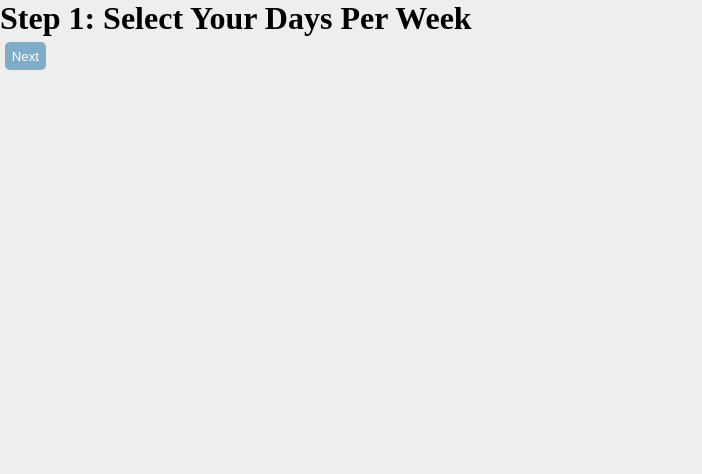
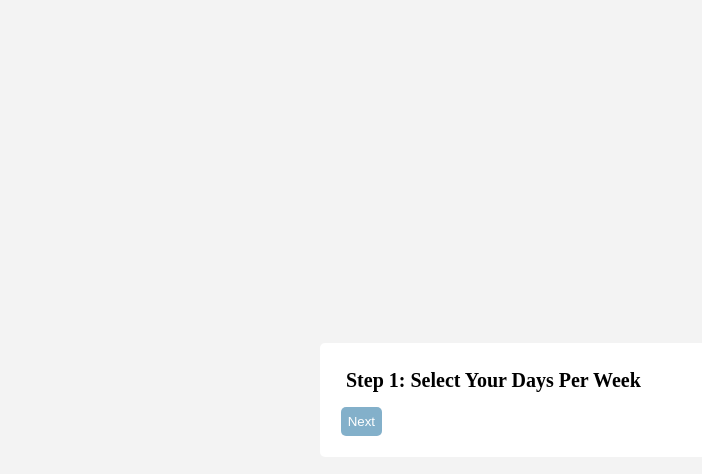
Before and after one commit to BozinovskiDaniel/Gym-Periodisation, a React (Create React App) app: page / in a window 1280 px wide. Shown: the top 474 px of the page, without its empty margins (0-702 px from the left). Built offline with nearby package versions, Linux system fonts and the light colour scheme.

Commit message:
separated sections

```diff
--- /dev/null
+++ b/src/components/Heading.js
@@ -0,0 +1,8 @@
+import React from "react";
+
+function Heading(props) {
+  const { text } = props;
+  return <h1 style={{ fontSize: "20px", padding: "10px" }}>{text}</h1>;
+}
+
+export default Heading;
--- a/src/components/steps/StepOne.js
+++ b/src/components/steps/StepOne.js
@@ -2,12 +2,14 @@ import React from "react";
 
 // Components
 import MoveButton from "../MoveButton";
+import Heading from "../Heading";
 
 function StepOne(props) {
   const { setCurrentSection } = props;
   return (
     <div className="Step-One">
-      <h1>Step 1: Select Your Days Per Week</h1>
+      <Heading text={"Step 1: Select Your Days Per Week"} />
+
       <MoveButton
         setCurrentSection={setCurrentSection}
         nextSection={2}
--- a/src/components/steps/StepThree.js
+++ b/src/components/steps/StepThree.js
@@ -2,12 +2,13 @@ import React from "react";
 
 // Components
 import MoveButton from "../MoveButton";
+import Heading from "../Heading";
 
 function StepThree(props) {
   const { setCurrentSection } = props;
   return (
     <div>
-      <h1>Step 3: Select Your Exercises</h1>
+      <Heading text={"Step 3: Select Your Exercises"} />
       <MoveButton
         setCurrentSection={setCurrentSection}
         nextSection={2}
--- a/src/components/steps/StepTwo.js
+++ b/src/components/steps/StepTwo.js
@@ -2,12 +2,13 @@ import React from "react";
 
 // Components
 import MoveButton from "../MoveButton";
+import Heading from "../Heading";
 
 function StepTwo(props) {
   const { setCurrentSection } = props;
   return (
     <div>
-      <h1>Step 2: Select What Days You Prefer</h1>
+      <Heading text={"Step 2: Select What Days You Prefer"} />
       <MoveButton
         setCurrentSection={setCurrentSection}
         nextSection={3}
--- a/src/pages/Home.js
+++ b/src/pages/Home.js
@@ -11,6 +11,7 @@ function Home() {
 
   return (
     <div className="Home-page">
+      <div className="Middle-box">
         {currentSection === 1 && (
           <StepOne setCurrentSection={setCurrentSection} />
         )}
@@ -23,6 +24,7 @@ function Home() {
           <StepThree setCurrentSection={setCurrentSection} />
         )}
       </div>
+    </div>
   );
 }
 
--- a/src/styling/Home.css
+++ b/src/styling/Home.css
@@ -1,7 +1,17 @@
 .Home-page {
-  background-color: #eee;
+  background-color: #f3f3f3;
   height: 100vh;
   width: 100%;
+  display: flex;
+  justify-content: center;
+  align-items: center;
+}
+
+.Middle-box {
+  background-color: #fff;
+  padding: 1em;
+  border-radius: 5px;
+  width: 50%;
 }
 
 .Move-button {
```
Lines whose indentation alone changed are shown as unchanged.
